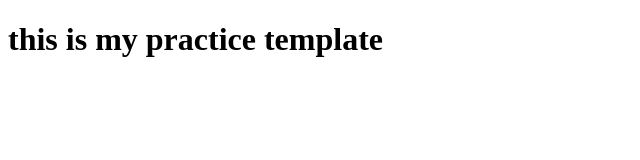
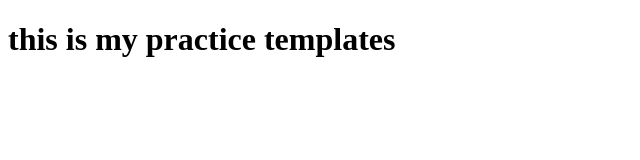
Before and after one commit to foley226/github-upload, a plain HTML site: page index.html in a window 1280 px wide. Shown: the full height of the page, 0-640 px from the left. Drawn offline with Linux system fonts and the light colour scheme.

Commit message:
Update index.html

```diff
--- a/index.html
+++ b/index.html
@@ -2,6 +2,6 @@
 <html>
   <head></head>
   <body>
-    <h1>this is my practice template</h1>
+    <h1>this is my practice templates</h1>
   </body>
 </html>
```
